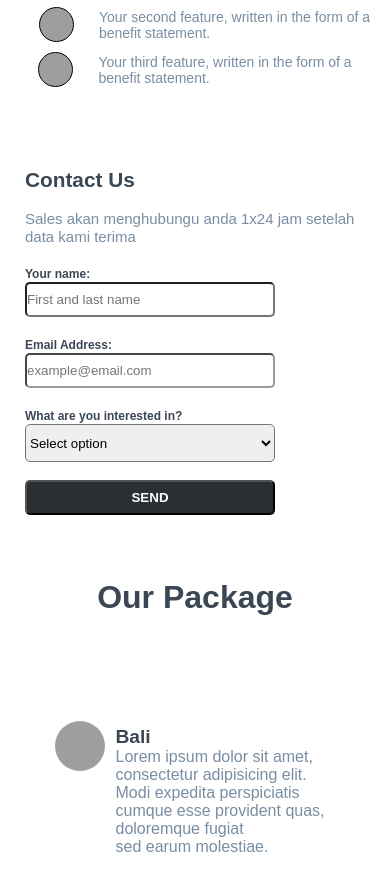
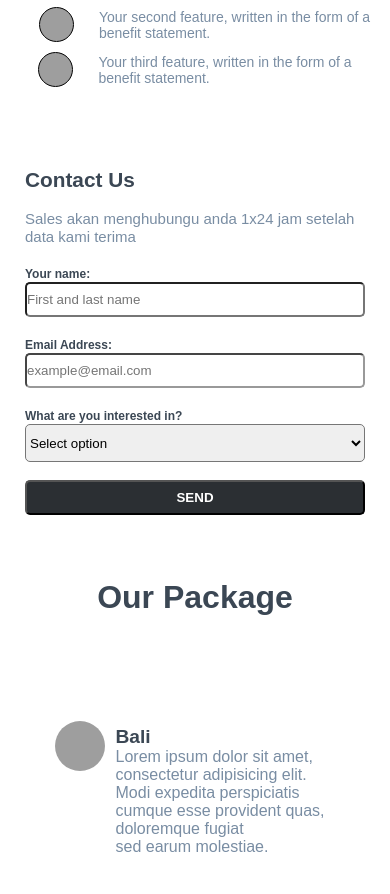
Before and after one commit to revou-fundamental-course/22-jul-24-iceng-bendot, a plain HTML site: page index.html in a window 390 px wide. Shown: the part 740-1634 px from the top of the page. Drawn offline with Linux system fonts and the light colour scheme; grey boxes are pictures that could not be loaded.

Commit message:
config tugas revou

```diff
--- a/css/style.css
+++ b/css/style.css
@@ -640,7 +640,7 @@ img {
     font-size: 12px;
 }
 #name {
-    width:250px;
+    width:100%;
     height:35px;
     border-radius: 5px;
 }
@@ -649,7 +649,7 @@ img {
     font-size: 12px;
 }
 #mail {
-    width:250px;
+    width:100%;
     height:35px;
     border-radius: 5px;
     border-color: #999;
@@ -659,7 +659,7 @@ img {
     font-size: 12px;
 }
 #dropdown {
-    width:250px;
+    width:100%;
     height:38px;
     border-radius: 5px;
 }
@@ -672,7 +672,7 @@ option:first {
     background-color: #2b2f33;
     color: white;
     font-weight: bolder;
-    width: 250px;
+    width: 100%;
     height: 35px;
     border-radius: 5px;
 }
```
